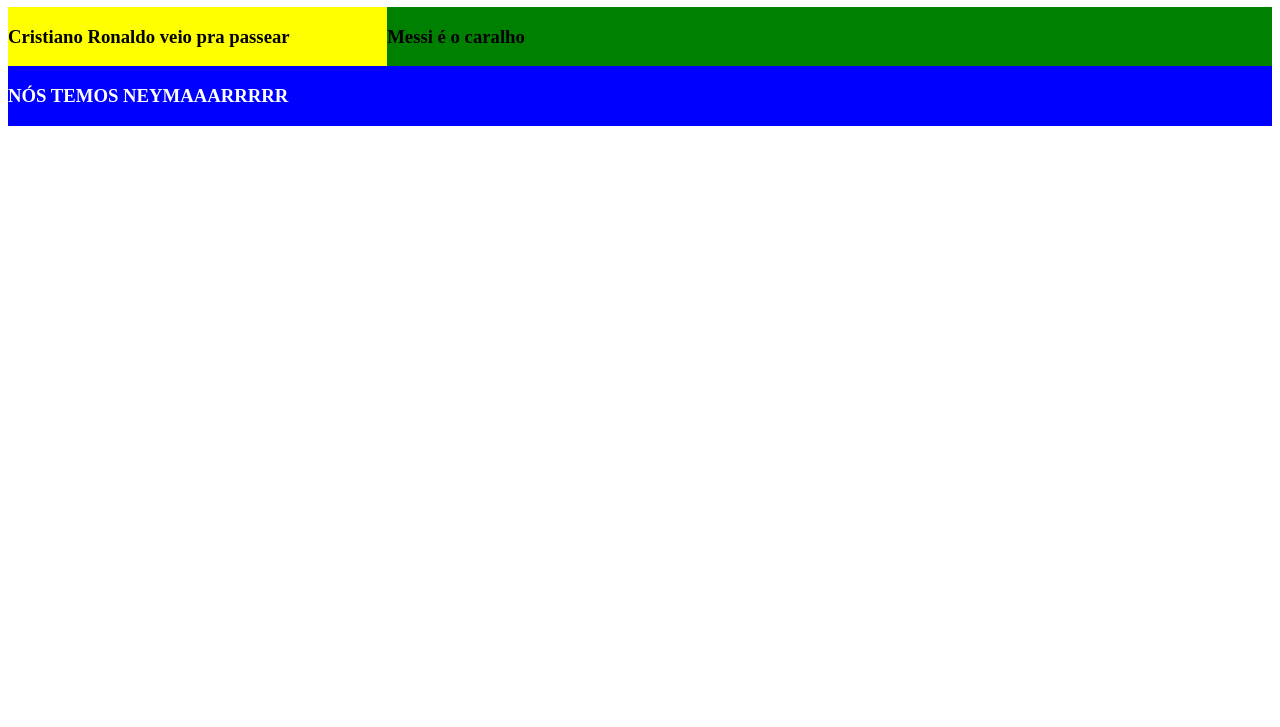
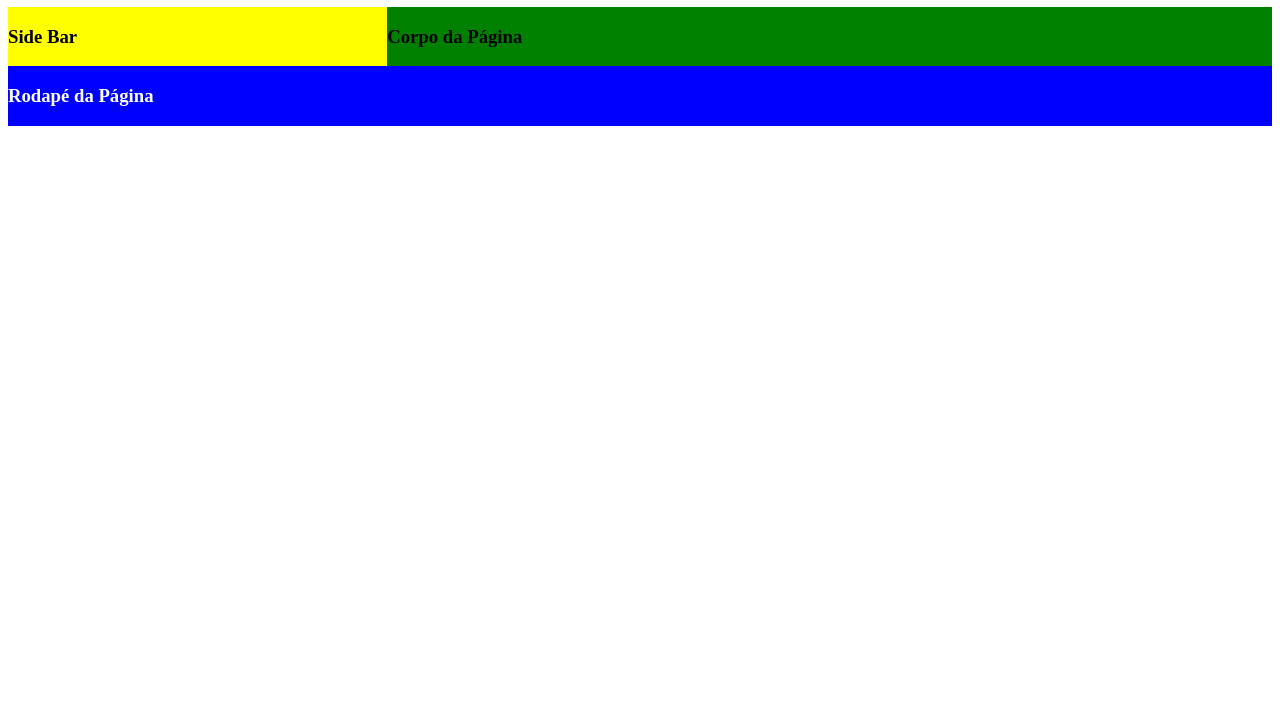
Before and after one commit to Lwdornelles/introducaoWeb, a plain HTML site: page index.html in a window 1280 px wide. Shown: the part 73-800 px from the top of the page. Drawn offline with Linux system fonts and the light colour scheme.

Commit message:
ajuste no index

```diff
--- a/index.html
+++ b/index.html
@@ -18,13 +18,13 @@
 				<h1>Olá mundo!</h1>
 		<header>
 			<div style="width: 30%; background-color: yellow; float: left">
-				<h3> Cristiano Ronaldo veio pra passear</h3>
+				<h3> Side Bar</h3>
 			</div>
 			<div style="width: 70%; background-color: green; float: left">
-				<h3> Messi é o caralho </h3>
+				<h3> Corpo da Página </h3>
 			</div>
 		<footer style="width: 100%; background-color: blue; float: left; color: white">
-				<h3> NÓS TEMOS NEYMAAARRRRR </h3>
+				<h3> Rodapé da Página </h3>
 		</footer>
 	</body>
 
```
Also changed, not shown: estilo.css (added).
